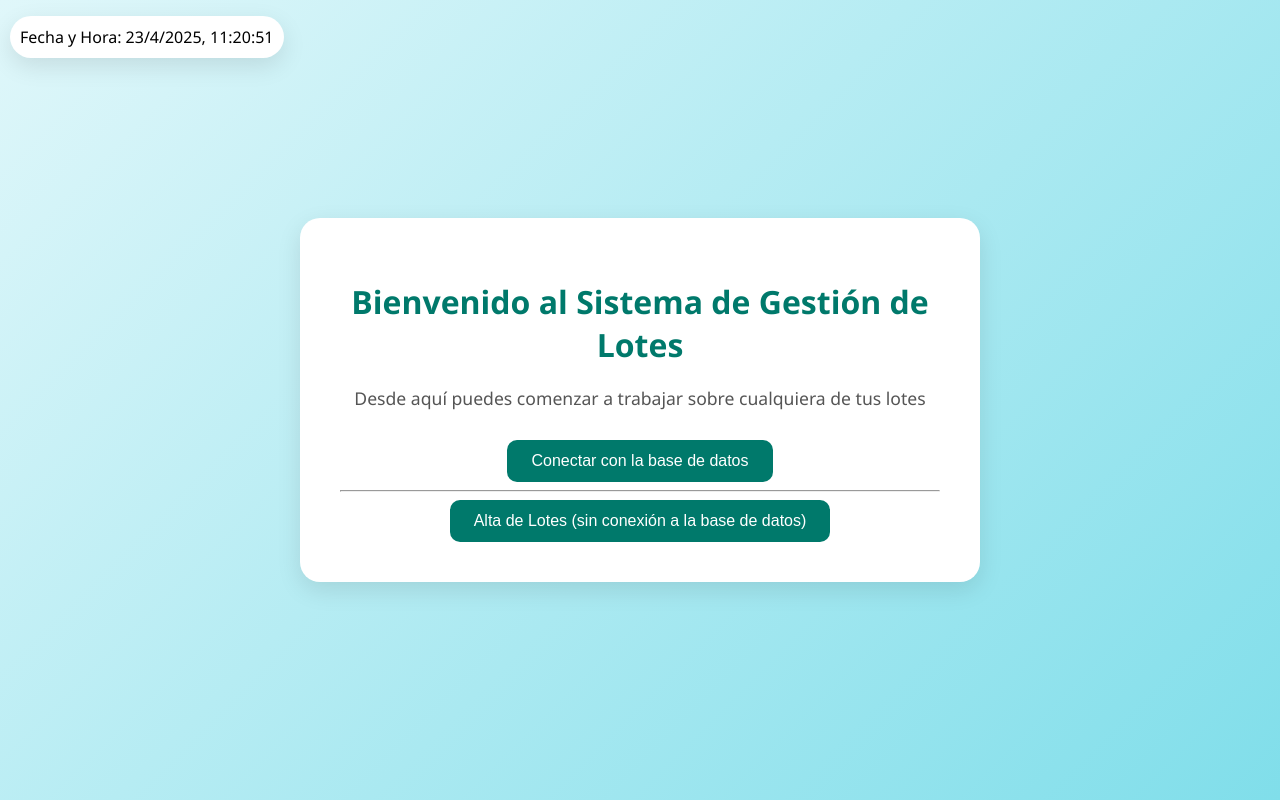
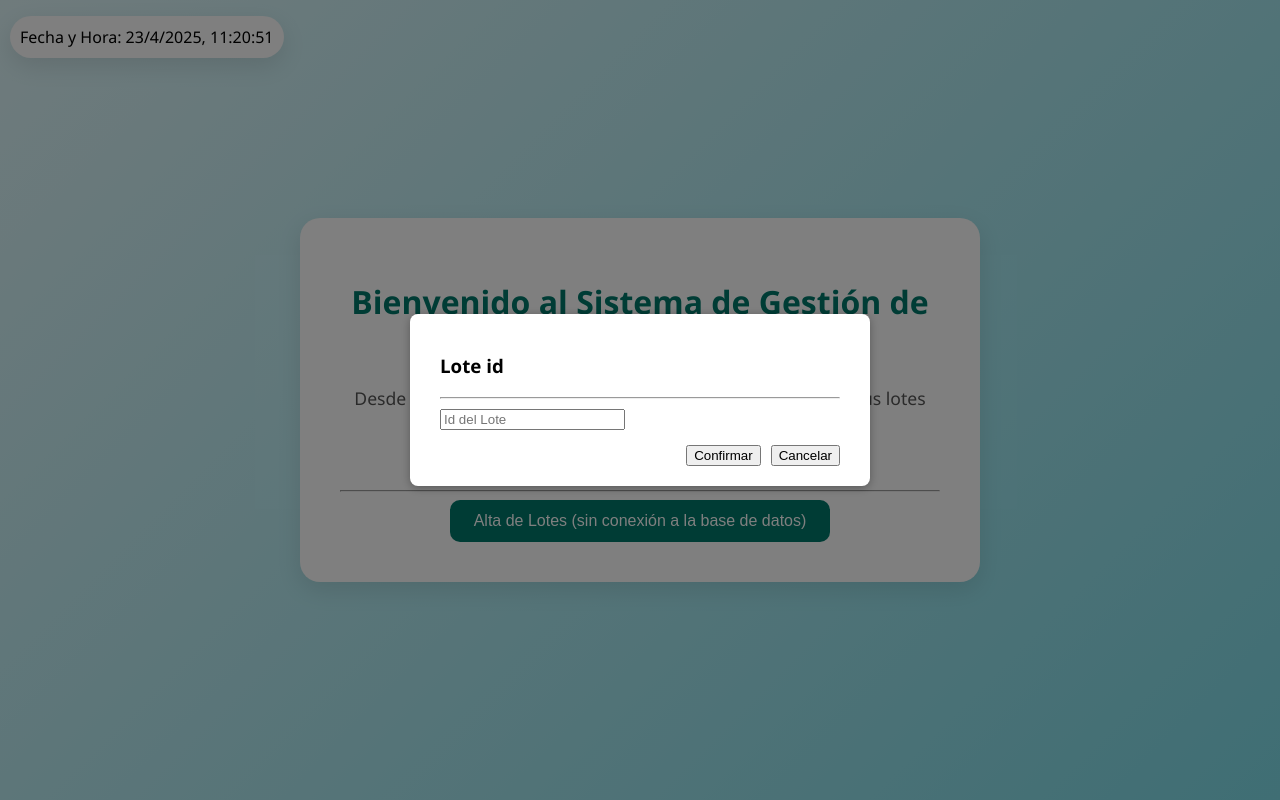
Before and after one commit to JLD2025/Import-excel, an Angular app: page /inicio in a window 1280 px wide. Both pictures are taken after a click on the button "Conectar con la base de datos". Built offline with nearby package versions, Linux system fonts and the light colour scheme; no server answers.

Commit message:
Pequeños cambios en varios archivos como principal-pantalla.component.ts y .html y el .ts de excel-importer

```diff
--- a/src/app/excel-importer/excel-importer.component.ts
+++ b/src/app/excel-importer/excel-importer.component.ts
@@ -2,7 +2,6 @@ import { Component, OnInit } from '@angular/core';
 import * as XLSX from 'xlsx'
 import { CommonModule } from '@angular/common';
 import { FormsModule } from '@angular/forms';
-import { Router } from '@angular/router';
 
 @Component({
   selector: 'app-excel-importer',
--- a/src/app/principal-pantalla/principal-pantalla.component.css
+++ b/src/app/principal-pantalla/principal-pantalla.component.css
@@ -58,3 +58,42 @@
 .welcome-card button:hover {
     background-color: #004d40;
 }
+
+/*//////////////////////////////////////////////////*/
+
+.modal-overlay {
+  position: fixed;
+  top: 0;
+  left: 0;
+  width: 100%;
+  height: 100%;
+  background-color: rgba(0,0,0,0.5);
+  display: flex;
+  align-items: center;
+  justify-content: center;
+  z-index: 1000;
+}
+
+.modal-content {
+  background-color: white;
+  padding: 20px 30px;
+  border-radius: 8px;
+  max-width: 400px;
+  width: 90%;
+  box-shadow: 0 2px 10px rgba(0,0,0,0.3);
+}
+
+.modal-buttons {
+  display: flex;
+  justify-content: flex-end;
+  margin-top: 15px;
+}
+
+.modal-buttons button {
+  margin-left: 10px;
+}
+
+.lote{
+  text-align: center;
+  font-weight: bold;
+}
--- a/src/app/principal-pantalla/principal-pantalla.component.html
+++ b/src/app/principal-pantalla/principal-pantalla.component.html
@@ -3,8 +3,19 @@
     <div class="welcome-card">
         <h1>Bienvenido al Sistema de Gestión de Lotes</h1>
         <p>Desde aquí puedes comenzar a trabajar sobre cualquiera de tus lotes</p>
-        <button (click)="Conexion()">Conectar con la base de datos</button>
+        <button (click)="mostrarVentana = !mostrarVentana"  >Conectar con la base de datos</button>
         <hr>
         <button (click)="AltaLotes()">Alta de Lotes (sin conexión a la base de datos)</button>
     </div>
+    <div class="modal-overlay" *ngIf="mostrarVentana">
+        <div class="modal-content">
+          <h3 class="ReferenciaCatastral">Lote id</h3>
+          <hr>
+          <input id="lote" [(ngModel)]="idIngresado" placeholder="Id del Lote"/>
+          <div class="modal-buttons">
+            <button (click)="Conexion()">Confirmar</button>
+            <button (click)="cancelarBusqueda()">Cancelar</button>
+          </div>
+        </div>
+      </div>
 </div>
--- a/src/app/principal-pantalla/principal-pantalla.component.ts
+++ b/src/app/principal-pantalla/principal-pantalla.component.ts
@@ -1,8 +1,11 @@
 import { Component, OnInit } from '@angular/core';
 import { Router } from '@angular/router';
 import { LoteService } from '../services/lote.service';
+import { FormsModule } from '@angular/forms';
+import { CommonModule } from '@angular/common';
 
 @Component({
+  imports: [FormsModule, CommonModule],
   selector: 'app-principal-pantalla',
   templateUrl: './principal-pantalla.component.html',
   styleUrl: './principal-pantalla.component.css'
@@ -10,6 +13,8 @@ import { LoteService } from '../services/lote.service';
 export class PrincipalPantallaComponent implements OnInit {
   constructor(private router : Router, private loteService: LoteService){}
   currentDate: string = "";
+  mostrarVentana: boolean = false;
+  idIngresado: number | null = null;
 
   ngOnInit() {
     this.updateTime();
@@ -33,8 +38,20 @@ export class PrincipalPantallaComponent implements OnInit {
   }
 
   Conexion() {
-    const loteid = 691;
+    const errores: string[] = [];
+
+    if (!this.idIngresado || isNaN(this.idIngresado) || this.idIngresado.toString().trim() === '') {
+      errores.push('No puede estar vacio.');
+    }
+
+    if (errores.length > 0) {
+      alert(errores);
+      return;
+    }
+
     console.log('Intentando hacer la conexión...');
+    if(this.idIngresado !== null){
+      const loteid = this.idIngresado;
       this.loteService.obtenerLote(loteid).subscribe({
         next: (res) => {
           console.log('Respuesta del backend:', res);
@@ -49,3 +66,12 @@ export class PrincipalPantallaComponent implements OnInit {
       });
     }
   }
+
+  cancelarBusqueda() {
+    // Vaciamos los campos
+    this.idIngresado = null;
+
+    // Cerramos los modales
+    this.mostrarVentana = false;
+  }
+}
```
Lines whose indentation alone changed are shown as unchanged.
